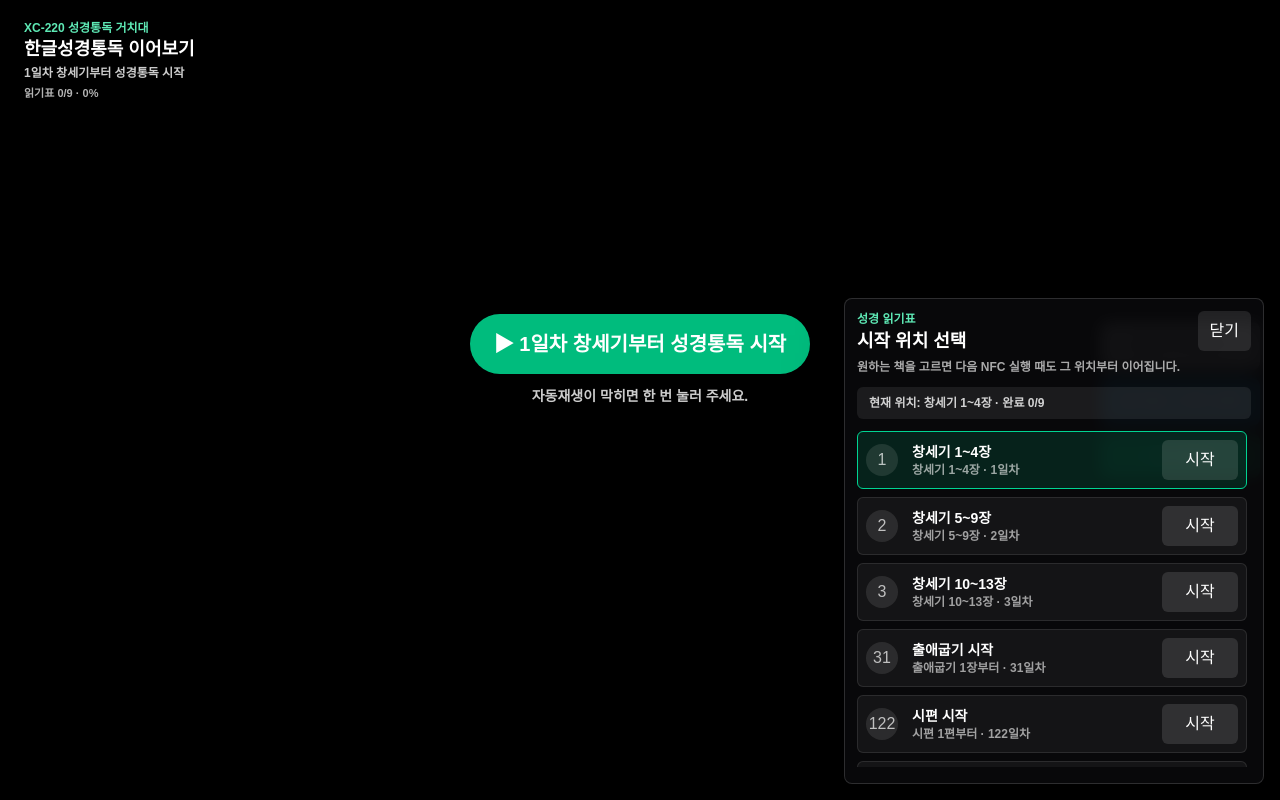
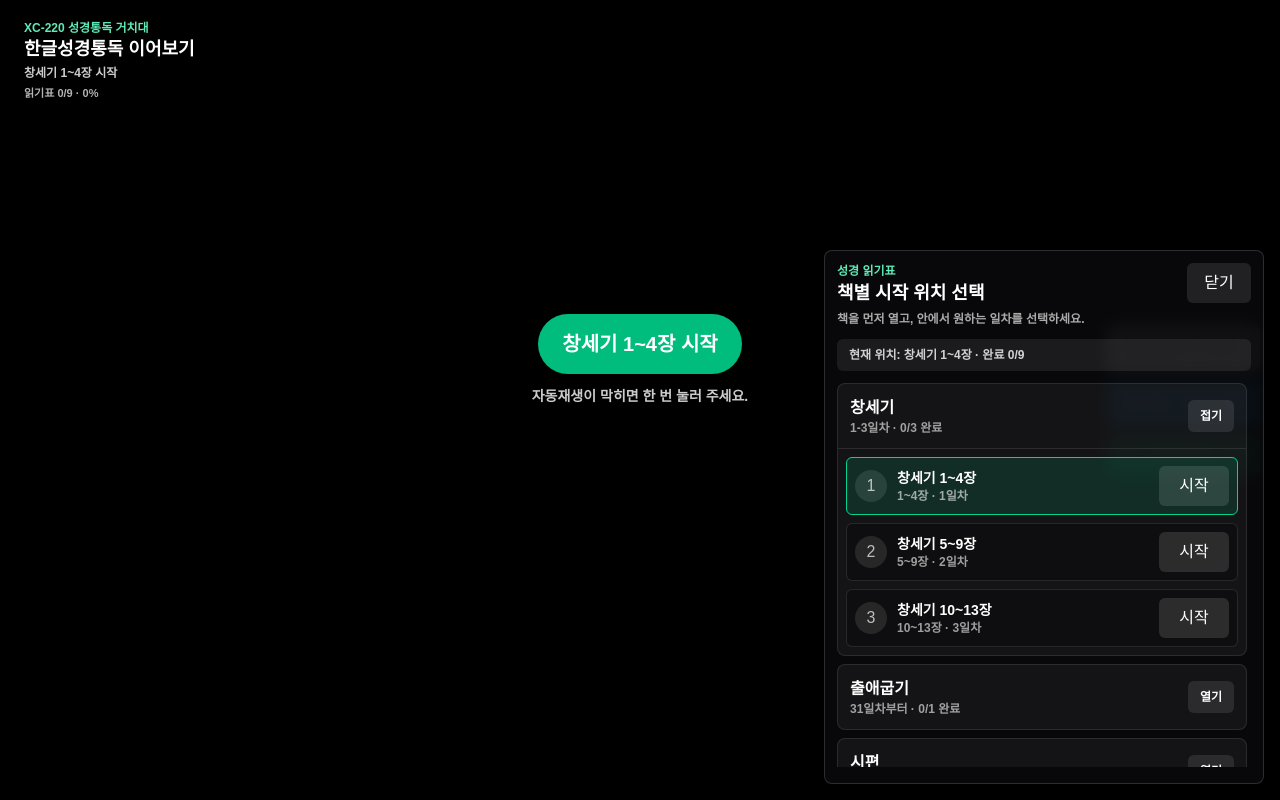
Before and after one commit to donfsucha/man-yage-uri, a Next.js app: page /b in a window 1280 px wide. Both pictures are taken after a click on the button "읽기표 / 시작 선택". Built offline with nearby package versions, Linux system fonts and the light colour scheme.

Commit message:
Update XCAN web start and reading plan

```diff
--- a/src/app/b/page.tsx
+++ b/src/app/b/page.tsx
@@ -1,30 +1,32 @@
 "use client";
 
-import { useEffect, useMemo, useRef, useState } from "react";
+import { useCallback, useEffect, useMemo, useRef, useState } from "react";
 import {
   getKoreanBibleCompletionPercent,
+  groupKoreanBibleVideosByBook,
   koreanBiblePlaylistId,
   koreanBibleProgressKey,
   koreanBibleVideos,
   legacyKoreanBibleProgressKey,
+  type KoreanBibleBookGroup,
   type KoreanBibleVideo,
 } from "@/lib/xcan/bible-reading";
 
 const playStoreUrl =
   "https://play.google.com/store/apps/details?id=com.cnanfc.xcanplayer&pcampaignid=web_share";
 
+type SavedProgress = {
+  index: number;
+  seconds: number;
+  completedDays: number[];
+  updatedAt: string;
+};
+
 const emptyProgress: SavedProgress = {
   index: 0,
   seconds: 0,
   completedDays: [],
   updatedAt: "",
-};
-
-type SavedProgress = {
-  index: number;
-  seconds: number;
-  completedDays: number[];
-  updatedAt: string;
 };
 
 type YouTubePlayer = {
@@ -193,6 +195,10 @@ function toggleDay(completedDays: number[], day: number) {
   return Array.from(next).sort((a, b) => a - b);
 }
 
+function getGroupKey(group: KoreanBibleBookGroup) {
+  return `${group.book}-${group.startDay}`;
+}
+
 export default function BibleWebStartPage() {
   const playerRef = useRef<YouTubePlayer | null>(null);
   const saveTimerRef = useRef<number | null>(null);
@@ -202,10 +208,25 @@ export default function BibleWebStartPage() {
   const [isReady, setIsReady] = useState(false);
   const [isPlaying, setIsPlaying] = useState(false);
   const [isPlanOpen, setIsPlanOpen] = useState(false);
+  const [openGroupKey, setOpenGroupKey] = useState<string | null>(null);
 
+  const bookGroups = useMemo(() => groupKoreanBibleVideosByBook(koreanBibleVideos), []);
   const completedPercent = useMemo(
     () => getKoreanBibleCompletionPercent(savedProgress.completedDays),
     [savedProgress.completedDays],
+  );
+
+  const currentVideo = koreanBibleVideos[savedProgress.index] ?? koreanBibleVideos[0];
+
+  const findGroupKeyForIndex = useCallback(
+    (index: number) => {
+      const video = koreanBibleVideos[index] ?? koreanBibleVideos[0];
+      const group = bookGroups.find((item) =>
+        item.items.some((entry) => entry.day === video.day),
+      );
+      return group ? getGroupKey(group) : null;
+    },
+    [bookGroups],
   );
 
   const setProgress = (progress: SavedProgress) => {
@@ -228,6 +249,7 @@ export default function BibleWebStartPage() {
     setProgress(nextProgress);
     setIsPlaying(true);
     setIsPlanOpen(false);
+    setOpenGroupKey(findGroupKeyForIndex(safeIndex));
 
     if (playerRef.current) {
       playBibleVideo(playerRef.current, video, seconds);
@@ -238,13 +260,16 @@ export default function BibleWebStartPage() {
     const progress = loadSavedProgress();
     activeIndexRef.current = progress.index;
     completedDaysRef.current = progress.completedDays;
-    window.setTimeout(() => setSavedProgress(progress), 0);
+    window.setTimeout(() => {
+      setSavedProgress(progress);
+      setOpenGroupKey(findGroupKeyForIndex(progress.index));
+    }, 0);
 
     window.onYouTubeIframeAPIReady = () => {
-      const currentVideo = koreanBibleVideos[activeIndexRef.current] ?? koreanBibleVideos[0];
+      const initialVideo = koreanBibleVideos[activeIndexRef.current] ?? koreanBibleVideos[0];
 
       playerRef.current = new window.YT!.Player("youtube-player", {
-        videoId: currentVideo.videoId,
+        videoId: initialVideo.videoId,
         width: "100%",
         height: "100%",
         playerVars: {
@@ -257,7 +282,7 @@ export default function BibleWebStartPage() {
         events: {
           onReady: (event) => {
             playerRef.current = event.target;
-            playBibleVideo(event.target, currentVideo, progress.seconds);
+            playBibleVideo(event.target, initialVideo, progress.seconds);
             setIsReady(true);
           },
           onStateChange: (event) => {
@@ -281,6 +306,7 @@ export default function BibleWebStartPage() {
               };
 
               setProgress(nextProgress);
+              setOpenGroupKey(findGroupKeyForIndex(nextIndex));
               playBibleVideo(event.target, koreanBibleVideos[nextIndex], 0);
             }
           },
@@ -312,25 +338,24 @@ export default function BibleWebStartPage() {
       playerRef.current?.destroy?.();
       window.onYouTubeIframeAPIReady = undefined;
     };
-  }, []);
+  }, [findGroupKeyForIndex]);
 
-  const currentVideo = koreanBibleVideos[savedProgress.index] ?? koreanBibleVideos[0];
   const startLabel =
-    savedProgress.index > 0 || savedProgress.seconds > 0
+    savedProgress.seconds > 0
       ? `${currentVideo.title} ${Math.floor(savedProgress.seconds / 60)}분부터 이어보기`
-      : "1일차 창세기부터 성경통독 시작";
+      : `${currentVideo.title} 시작`;
 
   return (
     <main className="min-h-screen bg-black text-white">
       <section className="relative mx-auto flex min-h-screen w-full max-w-none flex-col overflow-hidden">
-        <div className="pointer-events-none absolute left-3 top-3 z-10 rounded-md bg-black/65 px-3 py-2 backdrop-blur">
+        <div className="pointer-events-none absolute left-3 top-3 z-10 max-w-[78vw] rounded-md bg-black/70 px-3 py-2 backdrop-blur">
           <p className="text-[11px] font-extrabold text-emerald-300 sm:text-xs">
             XC-220 성경통독 거치대
           </p>
           <h1 className="mt-0.5 text-base font-black leading-tight tracking-normal sm:text-lg">
             한글성경통독 이어보기
           </h1>
-          <p className="mt-1 max-w-[260px] text-[11px] font-bold text-white/80 sm:text-xs">
+          <p className="mt-1 max-w-[280px] text-[11px] font-bold text-white/80 sm:text-xs">
             {startLabel}
           </p>
           <p className="mt-1 text-[11px] font-bold text-white/70">
@@ -351,8 +376,8 @@ export default function BibleWebStartPage() {
                     setIsPlaying(true);
                   }}
                 >
-                  <span className="rounded-full bg-emerald-500 px-6 py-4 text-xl font-black shadow-xl shadow-black/40">
-                    ▶ {startLabel}
+                  <span className="max-w-[88vw] rounded-full bg-emerald-500 px-6 py-4 text-lg font-black shadow-xl shadow-black/40 sm:text-xl">
+                    {startLabel}
                   </span>
                   <span className="text-sm font-bold text-white/80">
                     자동재생이 막히면 한 번 눌러 주세요.
@@ -363,42 +388,44 @@ export default function BibleWebStartPage() {
           </div>
         </div>
 
-        <div className="fixed right-3 top-1/2 z-20 flex w-[132px] -translate-y-1/2 flex-col gap-2 sm:right-5 sm:w-[160px]">
+        <div className="fixed right-3 top-1/2 z-20 flex w-[128px] -translate-y-1/2 flex-col gap-2 sm:right-5 sm:w-[154px]">
           <button
             className="flex w-full items-center justify-center rounded-lg bg-white/90 px-3 py-3 text-center text-xs font-black text-black shadow-xl shadow-black/50"
             type="button"
-            onClick={() => startAtIndex(0, 0)}
+            onClick={() => startAtIndex(savedProgress.index, 0)}
           >
-            1일차 다시보기
+            금일 분량 다시보기
           </button>
           <button
             className="flex w-full items-center justify-center rounded-lg bg-sky-500 px-3 py-3 text-center text-xs font-black text-white shadow-xl shadow-black/50"
             type="button"
-            onClick={() => setIsPlanOpen((value) => !value)}
+            onClick={() => {
+              setOpenGroupKey((value) => value ?? findGroupKeyForIndex(savedProgress.index));
+              setIsPlanOpen((value) => !value);
+            }}
           >
             읽기표 / 시작 선택
           </button>
           <a
-            className="flex w-full items-center justify-center gap-1.5 rounded-lg bg-emerald-500 px-3 py-3 text-center text-sm font-black text-white shadow-xl shadow-black/50 no-underline"
+            className="flex w-full items-center justify-center rounded-lg bg-emerald-500 px-3 py-3 text-center text-xs font-black text-white shadow-xl shadow-black/50 no-underline"
             href={playStoreUrl}
           >
-            <span aria-hidden="true">↓</span>
             앱 다운로드
           </a>
         </div>
 
         {isPlanOpen && (
-          <div className="fixed inset-x-0 bottom-0 z-30 border-t border-white/15 bg-zinc-950/96 px-3 pb-4 pt-3 text-white shadow-2xl shadow-black backdrop-blur sm:left-auto sm:right-4 sm:bottom-4 sm:w-[420px] sm:rounded-lg sm:border">
+          <div className="fixed inset-x-0 bottom-0 z-30 border-t border-white/15 bg-zinc-950/96 px-3 pb-4 pt-3 text-white shadow-2xl shadow-black backdrop-blur sm:left-auto sm:right-4 sm:bottom-4 sm:w-[440px] sm:rounded-lg sm:border">
             <div className="mb-3 flex items-start justify-between gap-3">
-              <div>
+              <div className="min-w-0">
                 <p className="text-xs font-extrabold text-emerald-300">성경 읽기표</p>
-                <h2 className="text-lg font-black">시작 위치 선택</h2>
+                <h2 className="text-lg font-black">책별 시작 위치 선택</h2>
                 <p className="mt-1 text-xs font-bold text-white/65">
-                  원하는 책을 고르면 다음 NFC 실행 때도 그 위치부터 이어집니다.
+                  책을 먼저 열고, 안에서 원하는 일차를 선택하세요.
                 </p>
               </div>
               <button
-                className="rounded-md bg-white/10 px-3 py-2 text-xs font-black text-white"
+                className="min-w-16 shrink-0 whitespace-nowrap rounded-md bg-white/10 px-3 py-2 text-xs font-black text-white"
                 type="button"
                 onClick={() => setIsPlanOpen(false)}
               >
@@ -411,34 +438,69 @@ export default function BibleWebStartPage() {
               {koreanBibleVideos.length}
             </div>
 
-            <div className="max-h-[42vh] overflow-y-auto pr-1">
-              {koreanBibleVideos.map((video, index) => {
+            <div className="max-h-[48vh] overflow-y-auto pr-1">
+              {bookGroups.map((group) => {
+                const key = getGroupKey(group);
+                const isOpen = openGroupKey === key;
+                const completedInGroup = group.items.filter((video) =>
+                  savedProgress.completedDays.includes(video.day),
+                ).length;
+                const dayLabel =
+                  group.startDay === group.endDay
+                    ? `${group.startDay}일차부터`
+                    : `${group.startDay}-${group.endDay}일차`;
+
+                return (
+                  <section className="mb-2 rounded-lg border border-white/10 bg-white/5" key={key}>
+                    <button
+                      aria-expanded={isOpen}
+                      className="flex w-full items-center justify-between gap-3 px-3 py-3 text-left"
+                      type="button"
+                      onClick={() => setOpenGroupKey(isOpen ? null : key)}
+                    >
+                      <span className="min-w-0">
+                        <span className="block truncate text-base font-black">{group.book}</span>
+                        <span className="block truncate text-xs font-bold text-white/60">
+                          {dayLabel} · {completedInGroup}/{group.items.length} 완료
+                        </span>
+                      </span>
+                      <span className="shrink-0 rounded-md bg-white/10 px-3 py-2 text-xs font-black text-white">
+                        {isOpen ? "접기" : "열기"}
+                      </span>
+                    </button>
+
+                    {isOpen && (
+                      <div className="border-t border-white/10 px-2 py-2">
+                        {group.items.map((video) => {
+                          const index = koreanBibleVideos.findIndex((item) => item.day === video.day);
                           const isCurrent = index === savedProgress.index;
                           const isCompleted = savedProgress.completedDays.includes(video.day);
 
                           return (
                             <div
-                    className={`mb-2 grid grid-cols-[38px_1fr_76px] items-center gap-2 rounded-md border px-2 py-2 ${
+                              className={`mb-2 grid grid-cols-[34px_1fr_70px] items-center gap-2 rounded-md border px-2 py-2 last:mb-0 ${
                                 isCurrent
                                   ? "border-emerald-400 bg-emerald-500/15"
-                        : "border-white/10 bg-white/5"
+                                  : "border-white/10 bg-black/25"
                               }`}
                               key={`${video.day}-${video.title}`}
                             >
                               <button
                                 aria-pressed={isCompleted}
-                      className={`h-8 w-8 rounded-full text-sm font-black ${
+                                className={`h-8 w-8 rounded-full text-xs font-black ${
                                   isCompleted ? "bg-emerald-500 text-white" : "bg-white/10 text-white/70"
                                 }`}
                                 type="button"
                                 onClick={() => {
-                        const nextCompletedDays = toggleDay(savedProgress.completedDays, video.day);
-                        const nextProgress = {
+                                  const nextCompletedDays = toggleDay(
+                                    savedProgress.completedDays,
+                                    video.day,
+                                  );
+                                  setProgress({
                                     ...savedProgress,
                                     completedDays: nextCompletedDays,
                                     updatedAt: new Date().toISOString(),
-                        };
-                        setProgress(nextProgress);
+                                  });
                                 }}
                               >
                                 {isCompleted ? "완" : video.day}
@@ -450,11 +512,11 @@ export default function BibleWebStartPage() {
                               >
                                 <span className="block truncate text-sm font-black">{video.title}</span>
                                 <span className="block truncate text-xs font-bold text-white/60">
-                        {video.book} {video.chapters} · {video.day}일차
+                                  {video.chapters} · {video.day}일차
                                 </span>
                               </button>
                               <button
-                      className="rounded-md bg-white/12 px-2 py-2 text-xs font-black text-white"
+                                className="whitespace-nowrap rounded-md bg-white/12 px-2 py-2 text-xs font-black text-white"
                                 type="button"
                                 onClick={() => startAtIndex(index, 0)}
                               >
@@ -464,6 +526,11 @@ export default function BibleWebStartPage() {
                           );
                         })}
                       </div>
+                    )}
+                  </section>
+                );
+              })}
+            </div>
           </div>
         )}
       </section>
--- a/src/lib/xcan/bible-reading.ts
+++ b/src/lib/xcan/bible-reading.ts
@@ -11,6 +11,13 @@ export type KoreanBibleVideo = {
   book: string;
   chapters: string;
   title: string;
+};
+
+export type KoreanBibleBookGroup = {
+  book: string;
+  startDay: number;
+  endDay: number;
+  items: KoreanBibleVideo[];
 };
 
 export type EnglishBibleVideo = {
@@ -92,6 +99,31 @@ export const koreanBibleVideos: KoreanBibleVideo[] = [
   },
 ];
 
+
+export function groupKoreanBibleVideosByBook(
+  videos: KoreanBibleVideo[] = koreanBibleVideos,
+): KoreanBibleBookGroup[] {
+  const groups: KoreanBibleBookGroup[] = [];
+
+  for (const video of videos) {
+    const lastGroup = groups[groups.length - 1];
+
+    if (lastGroup && lastGroup.book === video.book) {
+      lastGroup.items.push(video);
+      lastGroup.endDay = video.day;
+      continue;
+    }
+
+    groups.push({
+      book: video.book,
+      startDay: video.day,
+      endDay: video.day,
+      items: [video],
+    });
+  }
+
+  return groups;
+}
 export function findKoreanBibleIndexByBook(book: string) {
   return koreanBibleVideos.findIndex((video) => video.book === book);
 }
```
Also changed, not shown: src/app/start/page.tsx (+13 -21 lines), src/lib/xcan/app-launch.ts (added, +16 -0 lines), 2 other files (tests, documents, lock files or other folders). Lines whose indentation alone changed are shown as unchanged.
